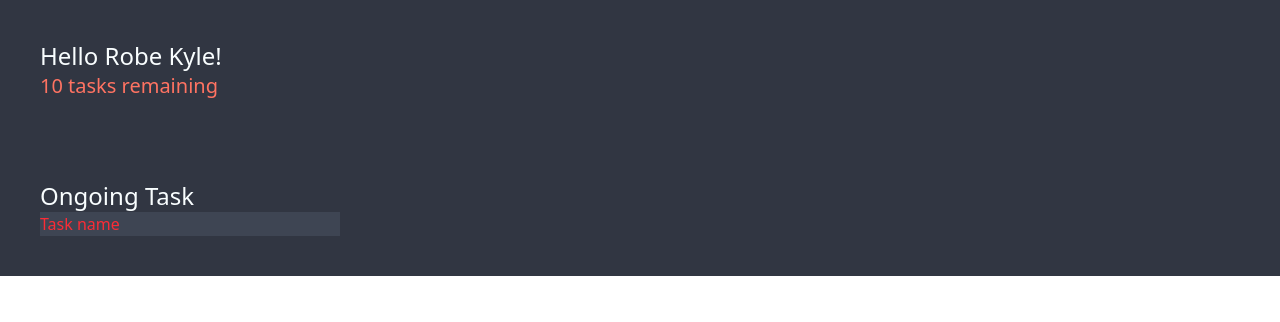
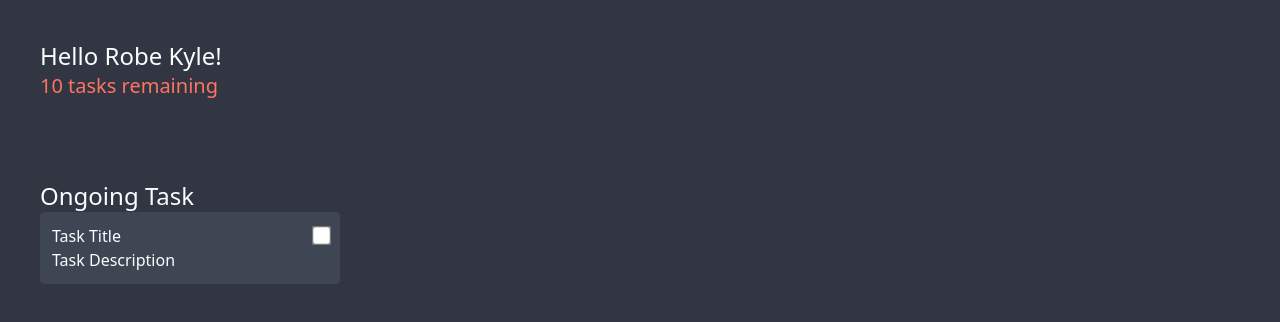
Before and after one commit to Wise-394/todo-react, a Next.js app: page / in a window 1280 px wide. Shown: the top 322 px of the page. Built offline with nearby package versions, Linux system fonts and the light colour scheme.

Commit message:
card visual adjustment, body background

```diff
--- a/src/app/components/task-card.tsx
+++ b/src/app/components/task-card.tsx
@@ -1,7 +1,16 @@
 export default function TaskCard() {
+    const title = "Task Title";
+    const description = "Task Description"
     return (
-        <div className="bg-card w-full md:w-1/2 lg:w-1/4">
-            <p className="text-red-500">Task name</p>
+        <div className="flex flex-row justify-between w-full p-3 rounded bg-card md:w-1/2 lg:w-1/4">
+            <div>
+                <p className="text-white">{title}</p>
+                <p className="text-white">{description}</p>
+            </div>
+            <div>
+                <input type="checkbox" className="scale-150 bg-white border-2 border-gray-400 rounded-sm" />
+            </div>
         </div>
+
     )
 }
--- a/src/app/globals.css
+++ b/src/app/globals.css
@@ -17,4 +17,5 @@ body {
   min-height: 100%;
   display: flex;
   flex-direction: column;
+  background-color: var(--color-primary);
 }
```
